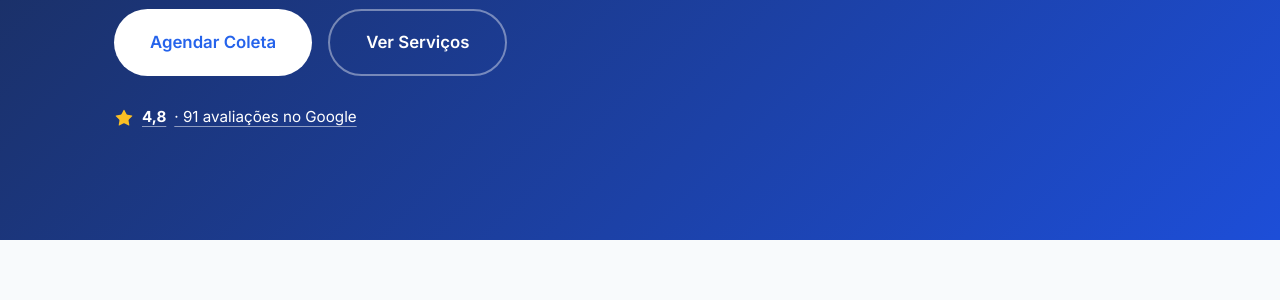
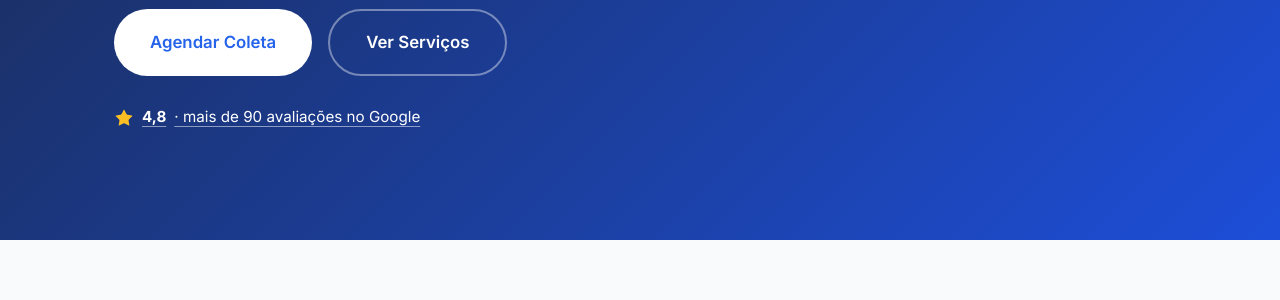
Before and after one commit to gabrielmilano/LaundryLoungeSite, a Jekyll site: the page built from index.html, in a window 1280 px wide and 1400 px high, scrolled down 367 px. Shown: the part 153-453 px from the top of the window. Built offline with Jekyll 4.4.1, drawn with Linux system fonts in a browser that asks for light colours; some of the changed text lies outside the part shown.

Commit message:
Item 2: "mais de 90 avaliações no Google" no lugar do número fixo, em todas as páginas
Co-Authored-By: Claude Opus 5.5 <noreply@anthropic.com>

```diff
--- a/_data/negocio.yml
+++ b/_data/negocio.yml
@@ -46,7 +46,8 @@ empresa:
 
   # Avaliações do Google (texto da faixa de confiança). Atualize quando mudar.
   google_nota: "4,8"
-  google_avaliacoes: 91
+  # Texto arredondado para não ficar desatualizado (o Perfil tinha 95 em 20/10/2026)
+  google_avaliacoes_texto: "mais de 90 avaliações no Google"
   # Link do Perfil da Empresa no Google (place ID ChIJdStia3mDIZURWYNnazwHXFo)
   google_perfil_url: "https://www.google.com/maps/place/?q=place_id:ChIJdStia3mDIZURWYNnazwHXFo"
   google_avaliar_url: "https://search.google.com/local/writereview?placeid=ChIJdStia3mDIZURWYNnazwHXFo"
--- a/_includes/avaliacoes-google.html
+++ b/_includes/avaliacoes-google.html
@@ -15,7 +15,7 @@
                     <span class="reviews__numero">{{ e.google_nota }}</span>
                     <span>
                         <span class="reviews__estrelas" aria-hidden="true">{% for i in (1..5) %}{% include icone.html nome="estrela" %}{% endfor %}</span>
-                        <span class="reviews__total">{{ e.google_avaliacoes }} avaliações no Google</span>
+                        <span class="reviews__total">{{ e.google_avaliacoes_texto | slice: 0 | upcase }}{{ e.google_avaliacoes_texto | slice: 1, 200 }}</span>
                     </span>
                 </div>
             </div>
--- a/_includes/servico/hero.html
+++ b/_includes/servico/hero.html
@@ -25,7 +25,7 @@
     <!-- FAIXA DE CONFIANÇA -->
     <section class="svc-trust" aria-label="Por que escolher a Laundry Lounge">
         <ul class="container svc-trust__list">
-            <li class="svc-trust__nota">{% include icone.html nome="estrela" classe="svc-trust__estrela" %}<a href="{{ e.google_perfil_url }}" target="_blank" rel="noopener"><strong>{{ e.google_nota }}</strong> · {{ e.google_avaliacoes }} avaliações no Google</a></li>
+            <li class="svc-trust__nota">{% include icone.html nome="estrela" classe="svc-trust__estrela" %}<a href="{{ e.google_perfil_url }}" target="_blank" rel="noopener"><strong>{{ e.google_nota }}</strong> · {{ e.google_avaliacoes_texto }}</a></li>
             <li>{% include icone.html nome="pin" %}Centro de Criciúma</li>
             <li>{% include icone.html nome="caminhao" %}Busca e entrega</li>
             <li>{% include icone.html nome="cartao" %}PIX e cartão</li>
--- a/index.html
+++ b/index.html
@@ -75,7 +75,7 @@ last_modified_at: 2026-10-04
                     </a>
                 </div>
                 <a class="hero__prova" href="{{ e.google_perfil_url }}" target="_blank" rel="noopener">
-                    {% include icone.html nome="estrela" classe="hero__estrela" %}<strong>{{ e.google_nota }}</strong> · {{ e.google_avaliacoes }} avaliações no Google
+                    {% include icone.html nome="estrela" classe="hero__estrela" %}<strong>{{ e.google_nota }}</strong> · {{ e.google_avaliacoes_texto }}
                 </a>
             </div>
         </div>
```
